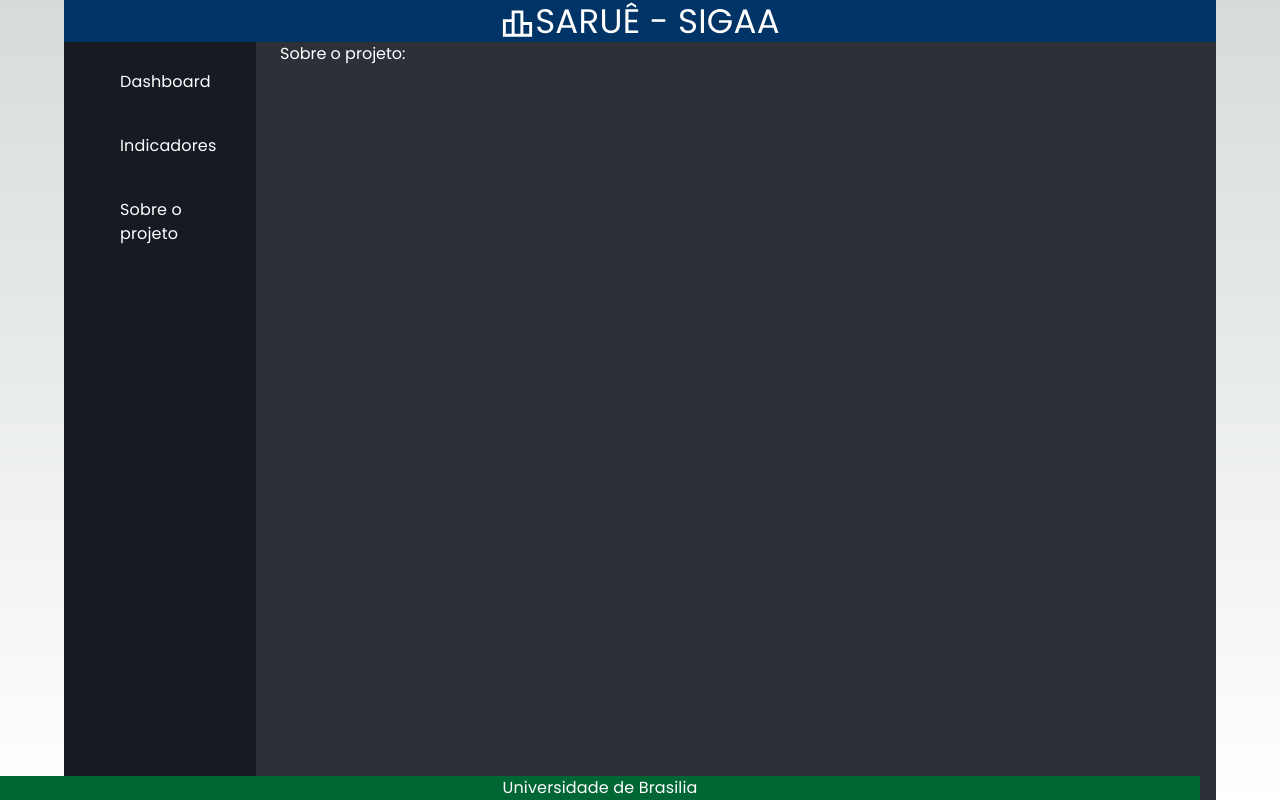
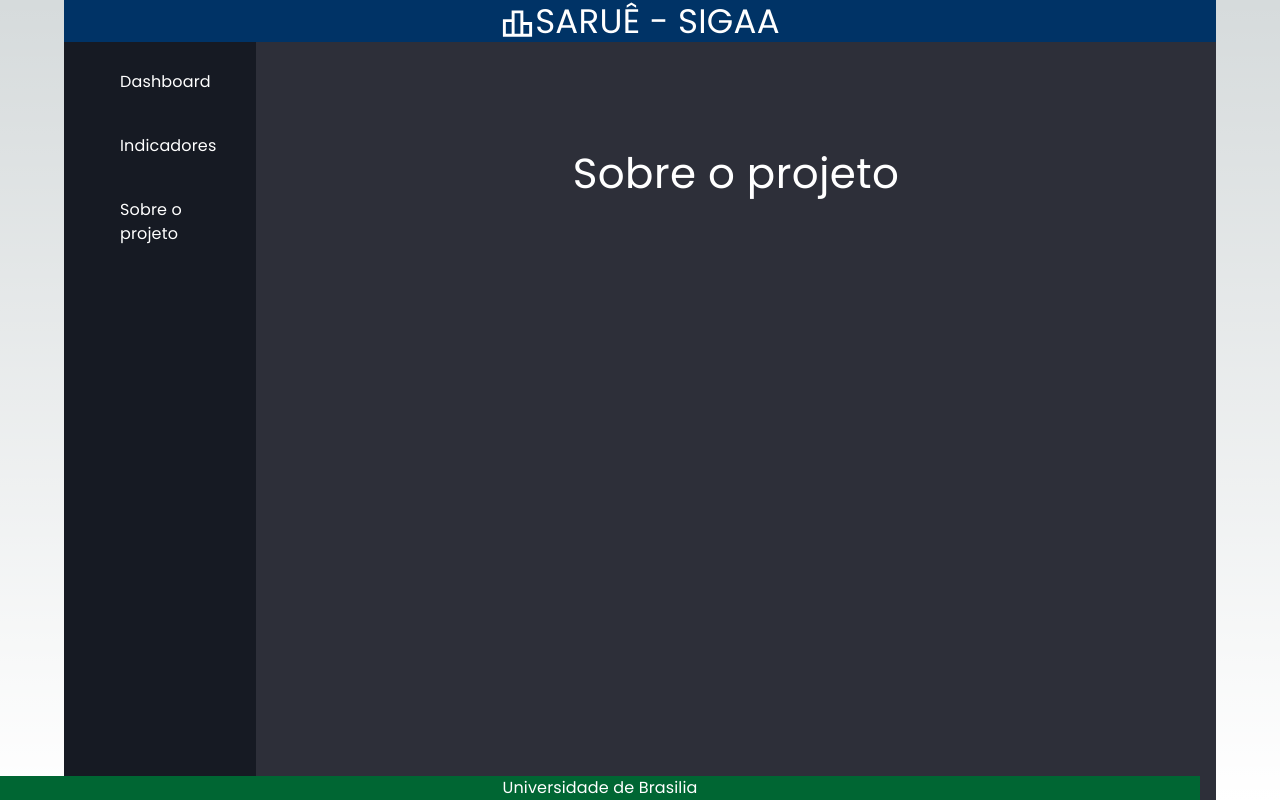
Before and after one commit to jpsaderi/sarue-web-sigaa, a Next.js app: page /about in a window 1280 px wide. Built offline with nearby package versions, Linux system fonts and the light colour scheme.

Commit message:
adicionando página de disclaimer

```diff
--- a/pages/about/index.tsx
+++ b/pages/about/index.tsx
@@ -1,6 +1,24 @@
-import { Container } from '@mui/system'
+import { Box, Typography } from '@mui/material'
 
 const AboutPage = () => {
-	return <Container>Sobre o projeto:</Container>
+	return (
+		<Box
+			display='flex'
+			flexDirection='column'
+			alignItems='center'
+			justifyContent='center'
+			height='100vh'
+		>
+			<Typography marginTop='100px' textAlign='center' fontSize='42px'>
+				Sobre o projeto
+			</Typography>
+			<Box
+				display='flex'
+				alignItems='center'
+				justifyContent='center'
+				flex={1}
+			></Box>
+		</Box>
+	)
 }
 export default AboutPage
--- /dev/null
+++ b/pages/disclaimer/index.tsx
@@ -0,0 +1,12 @@
+import { Box } from '@mui/material'
+
+interface DisclaimerProps {
+	open: boolean
+	onAccept: () => void
+}
+
+const Disclaimer = () => {
+	return <Box>('oi')</Box>
+}
+
+export default Disclaimer
```
